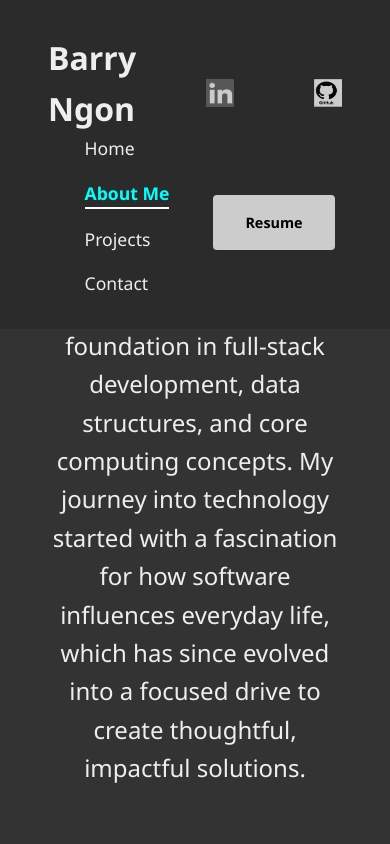
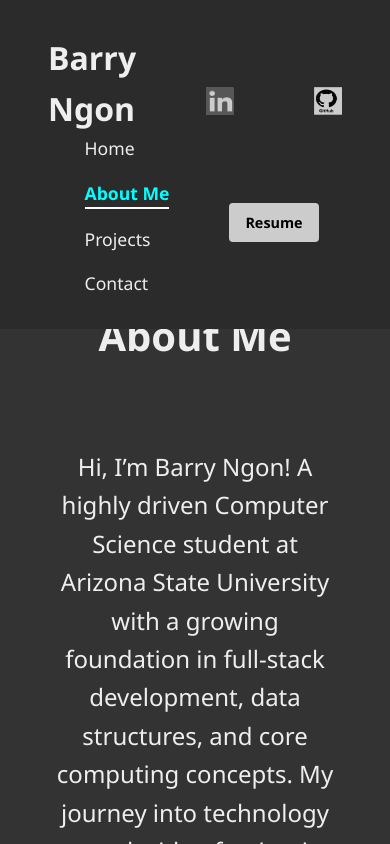
Before and after one commit to b1ngon/BarryPortfolio, a plain HTML site: page index.html in a window 390 px wide. Both pictures are taken after a click on the link "About Me". Drawn offline with Linux system fonts and the light colour scheme.

Commit message:
Update About section spacing and unify backgrounds

```diff
--- a/index.html
+++ b/index.html
@@ -58,7 +58,7 @@
     <div class="container">
     <h2>About Me</h2>
     <p>
-        Hi, I’m Barry Ngon — a highly driven Computer Science student at Arizona State University with a growing foundation in full-stack development, data structures, and core computing concepts. My journey into technology started with a fascination for how software influences everyday life, which has since evolved into a focused drive to create thoughtful, impactful solutions.
+        Hi, I’m Barry Ngon! A highly driven Computer Science student at Arizona State University with a growing foundation in full-stack development, data structures, and core computing concepts. My journey into technology started with a fascination for how software influences everyday life, which has since evolved into a focused drive to create thoughtful, impactful solutions.
     </p>
     </div>
   </section>
--- a/style.css
+++ b/style.css
@@ -1,3 +1,5 @@
+/* styles.css */
+
 /* Reset and Base */
 * {
   margin: 0;
@@ -10,7 +12,7 @@
   padding: 0;
   height: 100%;
   width: 100%;
-    overflow: hidden;
+  overflow: auto;              /* allow scrolling */
 }
 
 body {
@@ -50,14 +52,13 @@
   font-size: 1.1rem;
 }
 
-  .header-left {
+.header-left,
+.header-right {
   display: flex;
   align-items: center;
 }
 
 .header-right {
-    display: flex;
-    align-items: center;
   gap: 5rem;
 }
 
@@ -89,30 +90,31 @@
 
 /* Layout */
 .container {
+  max-width: 1200px;
+  margin: 0 auto;
   display: flex;
   flex-wrap: wrap;
   justify-content: space-between;
   align-items: center;
-    padding: 4rem 3rem;
+  padding: 2rem;
   background-color: #333;
   min-height: calc(90vh - 100px);
 }
 
 .profile-img {
-    flex: 1;
-    margin-right: 2rem;
-    margin-left: 25rem;
+  flex: 1 1 250px;
+  text-align: center;
 }
 
 .profile-img img {
+  width: 100%;
   max-width: 250px;
   height: auto;
   border-radius: 8px;
 }
 
 .intro {
-    flex: 2;
-    margin-left: 0rem;
+  flex: 2 1 300px;
 }
 
 .intro h1 {
@@ -134,32 +136,9 @@
   font-weight: bold;
 }
 
+/* Scroll behavior */
 html {
   scroll-behavior: smooth;
-  }
-
-  /* Responsive */
-  @media (max-width: 768px) {
-    .container {
-      flex-direction: column;
-      text-align: center;
-    }
-    .profile-img {
-      padding: 0;
-      margin-bottom: 2rem;
-    }
-    .intro {
-      max-width: 100%;
-    }
-    .header-left, .header-right {
-      flex-direction: column;
-      align-items: center;
-    }
-    .nav-links {
-      margin-left: 0;
-      flex-direction: column;
-      gap: 1rem;
-    }
 }
 
 /* Home Section */
@@ -176,20 +155,13 @@
 }
 
 .home-section .profile-img {
-    flex: 1;
+  flex: 1 1 250px;
   padding-top: 4rem;
-    margin-left: 28rem;
-    margin-right: -10rem;
-  }
-
-  .home-section .profile-img img {
-    max-width: 250px;
-    height: auto;
-    border-radius: 8px;
+  margin: 0;
 }
 
 .home-section .intro {
-    flex: 2;
+  flex: 2 1 300px;
 }
 
 .home-section .intro h1 {
@@ -212,13 +184,10 @@
   font-weight: bold;
 }
 
-
 /* About Section */
 .about-section {
-    padding-top: 7rem;
-    padding-bottom: 1rem;
-    padding-left: 0rem;
-    background-color: #2e2e2e;;
+  padding: 7rem 3rem 1rem;
+  background-color: #2e2e2e;
   color: #eee;
 }
 
@@ -231,13 +200,9 @@
 .about-section p {
   font-size: 1.5rem;
   line-height: 1.6;
-    padding-top: 1rem;
-    padding-bottom: 5rem;
-    margin-top: -28rem;
-    margin-bottom: -10rem;
 }
 
-   /* Project Section */
+/* Projects Section */
 .projects-section {
   padding: 4rem 3rem;
   background-color: #333;
@@ -304,9 +269,12 @@
   object-fit: contain;
 }
 
+/* Content Sections */
 .content-section {
   display: none;
-    height: 90vh;
+  flex: 1 1 100%;
+  box-sizing: border-box;
+  padding: 2rem;
 }
 
 .content-section.active {
@@ -315,20 +283,88 @@
   justify-content: center;
 }
 
-body, html {
-    overflow: hidden;
-}
-
-#home-section {
-    display: block;
-}
-
-#home-section.content-section {
-    flex-direction: row;
-}
-
+/* Active nav link */
 .nav-links a.active {
   border-bottom: 2px solid white;
   color: #00ffff;
   font-weight: bold;
 }
+
+/* Media Queries */
+@media (max-width: 1024px) {
+  .intro h1,
+  .projects-section h2,
+  .about-section h2,
+  .contact-section h2 {
+    font-size: 2.5rem;
+  }
+}
+
+@media (max-width: 768px) {
+  .container {
+    flex-direction: column;
+    text-align: center;
+  }
+  .profile-img {
+    padding: 0;
+    margin-bottom: 2rem;
+  }
+  .intro {
+    max-width: 100%;
+  }
+  .header-left,
+  .header-right {
+    flex-direction: column;
+    align-items: center;
+  }
+  .nav-links {
+    margin-left: 0;
+    flex-direction: column;
+    gap: 1rem;
+  }
+}
+
+@media (max-width: 576px) {
+  .intro h1 {
+    font-size: 2rem;
+  }
+  .resume-btn,
+  .contact-btn {
+    padding: 0.5rem 1rem;
+    font-size: 0.9rem;
+  }
+}
+
+.home-section,
+.about-section {
+  background-color: #333 !important;
+}
+
+/*–– 1. Give About the same top padding as Projects & Contact ––*/
+.about-section {
+  padding: 4rem 3rem !important;
+  background-color: #333 !important; /* ensure same dark background */
+}
+
+/*–– 2. Opt the About section wrapper out of the flex centering ––*/
+#about-section.content-section.active {
+  display: block !important;
+  justify-content: normal !important;
+  align-items: normal !important;
+  height: auto !important;
+  min-height: auto !important;
+}
+
+/*–– 3. Reset its inner container so text hugs the heading ––*/
+#about-section > .container {
+  display: block !important;
+  padding: 00 !important;
+  margin-top: 15rem !important; /* small gap under the <h2> */
+}
+
+#about-section h2 {
+  margin-bottom: 1 !important;
+}
+#about-section p {
+  margin-top: 0 !important;
+}
```
Lines whose indentation alone changed are shown as unchanged.
